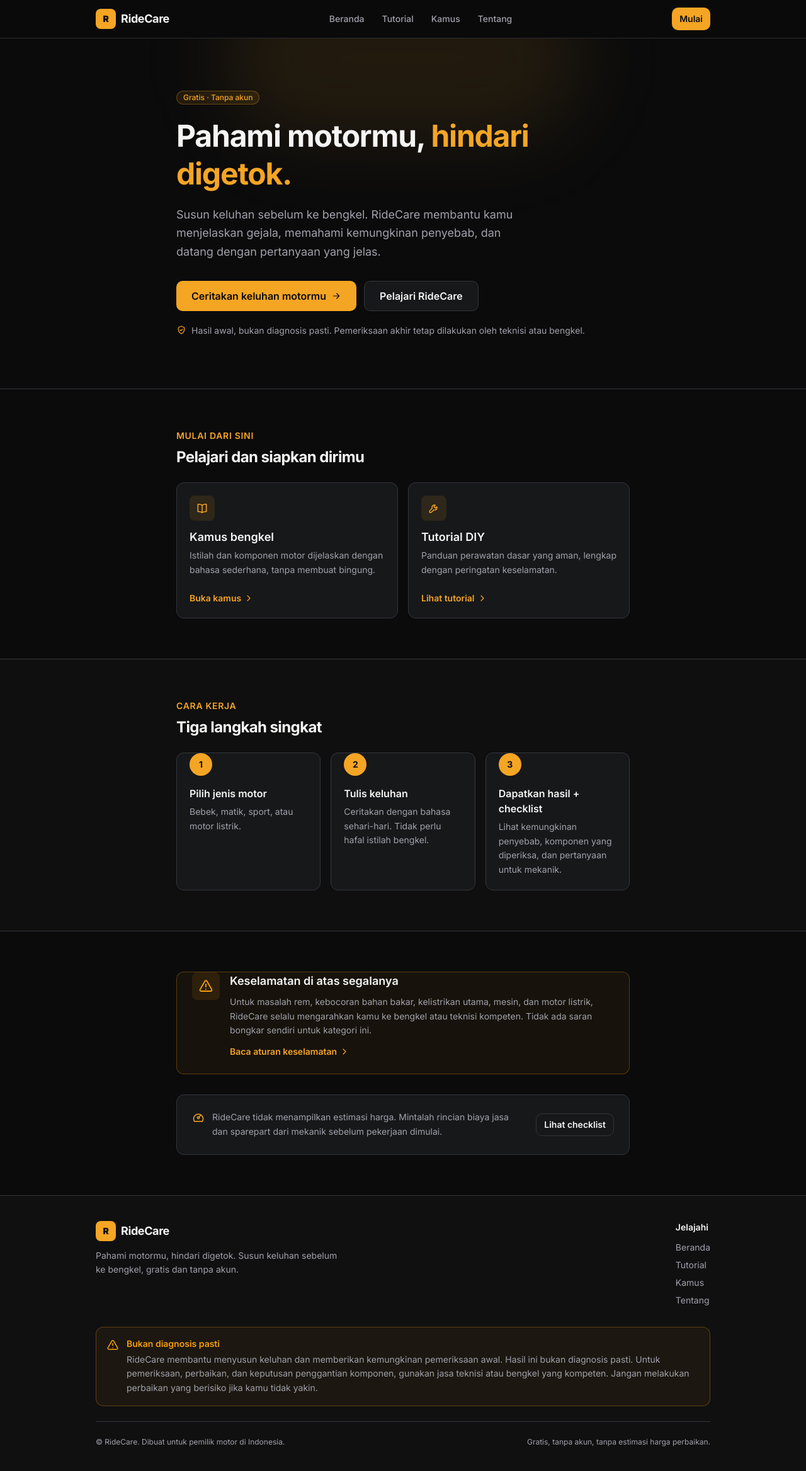
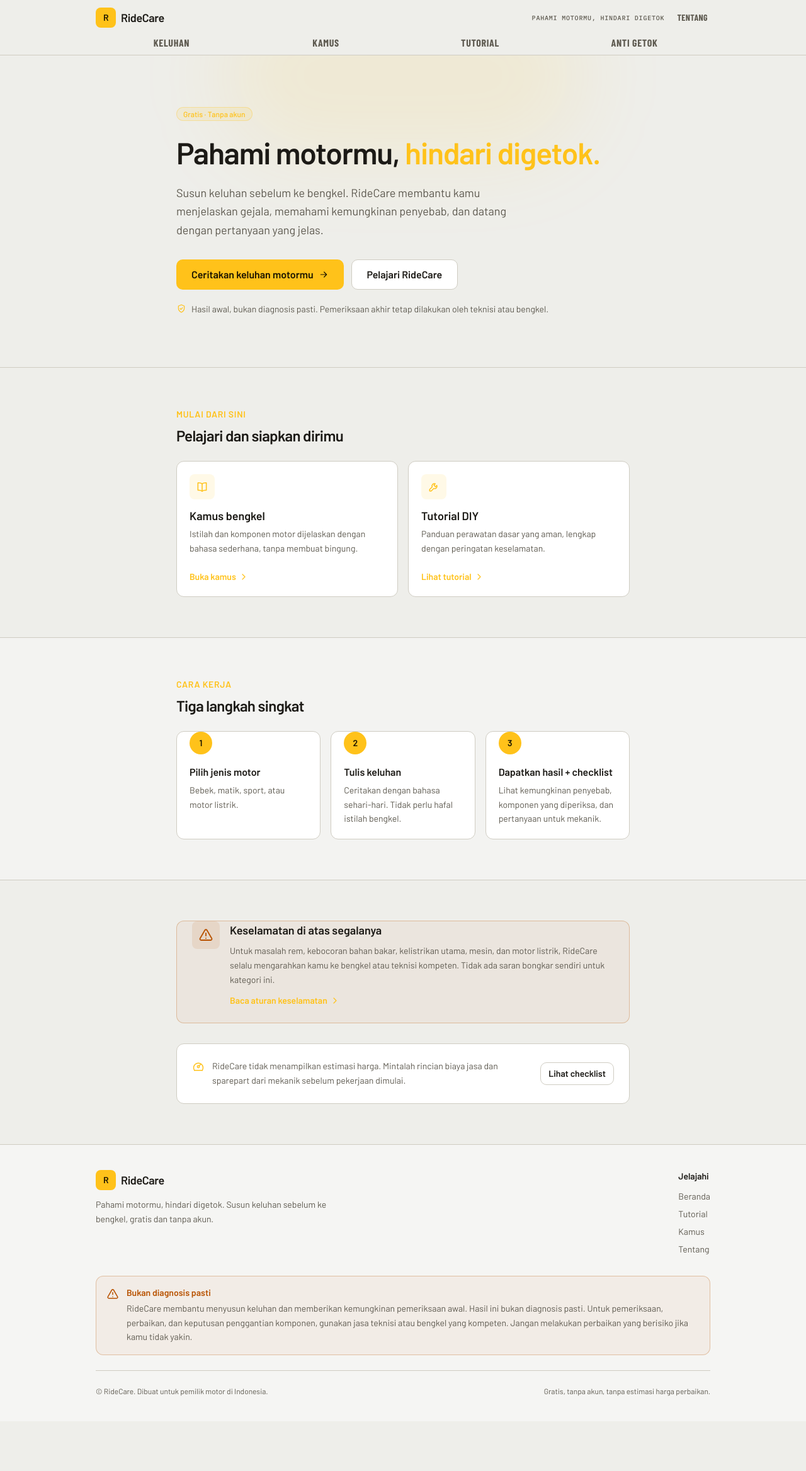
Before and after one commit to ahmadalfarisireal/RideCare, a Next.js app: page / in a window 1280 px wide. Shown: the whole page at 63% size. After the commit the page ends 2257 px from the top, so only its background shows below. Built offline with nearby package versions, Linux system fonts and the light colour scheme.

Commit message:
feat: fondasi tampilan baru (tema, font, header)

```diff
--- a/src/app/globals.css
+++ b/src/app/globals.css
@@ -1,19 +1,61 @@
 @import "tailwindcss";
 
 :root {
-  --bg: #0b0b0c;
-  --fg: #f5f5f4;
-  --surface: #17181a;
-  --surface-2: #222327;
-  --line: #34363b;
-  --muted: #a1a1aa;
-  --accent: #f5a524;
-  --accent-strong: #ff7a1a;
-  --danger: #ef4444;
-  --warning: #f59e0b;
-  --safe: #22c55e;
+  --bg: #121110;
+  --surface: #1b1a17;
+  --surface-2: #252320;
+  --line: #37332d;
+  --fg: #f3efe6;
+  --muted: #a8a193;
+  --accent: #ffc21a;
+  --accent-ink: #1a1400;
+  --accent-text: #ffc21a;
+  --good: #38c978;
+  --warn: #ff8a1f;
+  --bad: #ff5040;
+  --accent-strong: var(--warn);
+
+  --display: var(--font-barlow-condensed), "Arial Narrow", sans-serif;
+  --body: var(--font-barlow), ui-sans-serif, system-ui, sans-serif;
+  --mono: var(--font-ibm-plex-mono), ui-monospace, Menlo, monospace;
 
   color-scheme: dark;
+}
+
+@media (prefers-color-scheme: light) {
+  :root:not([data-theme="dark"]) {
+    --bg: #eeeeea;
+    --surface: #ffffff;
+    --surface-2: #e5e4de;
+    --line: #cfccc2;
+    --fg: #1c1a16;
+    --muted: #5e5a50;
+    --accent: #ffc21a;
+    --accent-ink: #1a1400;
+    --accent-text: #7a5200;
+    --good: #13803f;
+    --warn: #b85200;
+    --bad: #c4281a;
+
+    color-scheme: light;
+  }
+}
+
+:root[data-theme="light"] {
+  --bg: #eeeeea;
+  --surface: #ffffff;
+  --surface-2: #e5e4de;
+  --line: #cfccc2;
+  --fg: #1c1a16;
+  --muted: #5e5a50;
+  --accent: #ffc21a;
+  --accent-ink: #1a1400;
+  --accent-text: #7a5200;
+  --good: #13803f;
+  --warn: #b85200;
+  --bad: #c4281a;
+
+  color-scheme: light;
 }
 
 @theme inline {
@@ -24,11 +66,17 @@
   --color-border: var(--line);
   --color-muted: var(--muted);
   --color-accent: var(--accent);
+  --color-accent-ink: var(--accent-ink);
+  --color-accent-text: var(--accent-text);
   --color-accent-strong: var(--accent-strong);
-  --color-danger: var(--danger);
-  --color-warning: var(--warning);
-  --color-safe: var(--safe);
-  --font-sans: var(--font-inter), ui-sans-serif, system-ui, sans-serif;
+  --color-danger: var(--bad);
+  --color-warning: var(--warn);
+  --color-safe: var(--good);
+
+  --font-display: var(--display);
+  --font-sans: var(--body);
+  --font-body: var(--body);
+  --font-mono: var(--mono);
 }
 
 @layer base {
@@ -43,11 +91,22 @@
   body {
     background-color: var(--bg);
     color: var(--fg);
-    font-family: var(--font-inter), ui-sans-serif, system-ui, sans-serif;
+    font-family: var(--body);
   }
 
   ::selection {
     background-color: var(--accent);
-    color: var(--bg);
+    color: var(--accent-ink);
+  }
+
+  :focus-visible {
+    outline: 2px solid var(--accent);
+    outline-offset: 2px;
+  }
+
+  @media (prefers-reduced-motion: reduce) {
+    html {
+      scroll-behavior: auto;
+    }
   }
 }
--- a/src/app/layout.tsx
+++ b/src/app/layout.tsx
@@ -1,5 +1,5 @@
 import type { Metadata, Viewport } from "next";
-import { Inter } from "next/font/google";
+import { Barlow, Barlow_Condensed, IBM_Plex_Mono } from "next/font/google";
 import type { ReactNode } from "react";
 
 import { Footer } from "@/components/layout/footer";
@@ -8,9 +8,24 @@ import { SITE } from "@/lib/constants";
 
 import "./globals.css";
 
-const inter = Inter({
+const display = Barlow_Condensed({
   subsets: ["latin"],
-  variable: "--font-inter",
+  weight: ["600", "700"],
+  variable: "--font-barlow-condensed",
+  display: "swap",
+});
+
+const body = Barlow({
+  subsets: ["latin"],
+  weight: ["400", "500", "600"],
+  variable: "--font-barlow",
+  display: "swap",
+});
+
+const mono = IBM_Plex_Mono({
+  subsets: ["latin"],
+  weight: ["500"],
+  variable: "--font-ibm-plex-mono",
   display: "swap",
 });
 
@@ -31,19 +46,23 @@ export const metadata: Metadata = {
 };
 
 export const viewport: Viewport = {
-  themeColor: "#0b0b0c",
-  colorScheme: "dark",
+  themeColor: [
+    { media: "(prefers-color-scheme: light)", color: "#eeeeea" },
+    { media: "(prefers-color-scheme: dark)", color: "#121110" },
+  ],
+  colorScheme: "light dark",
 };
 
 export default function RootLayout({ children }: { children: ReactNode }) {
   return (
-    <html lang="id" className="h-full">
-      <body
-        className={`${inter.variable} flex min-h-full flex-col bg-background font-sans text-foreground antialiased`}
-      >
+    <html
+      lang="id"
+      className={`h-full ${display.variable} ${body.variable} ${mono.variable}`}
+    >
+      <body className="flex min-h-full flex-col bg-background font-sans text-foreground antialiased">
         <a
           href="#konten"
-          className="sr-only focus:not-sr-only focus:fixed focus:left-4 focus:top-4 focus:z-[60] focus:rounded-lg focus:bg-accent focus:px-4 focus:py-2 focus:text-sm focus:font-semibold focus:text-background"
+          className="sr-only focus:not-sr-only focus:fixed focus:left-4 focus:top-4 focus:z-[60] focus:rounded-lg focus:bg-accent focus:px-4 focus:py-2 focus:text-sm focus:font-semibold focus:text-accent-ink"
         >
           Lewati ke konten
         </a>
--- a/src/app/page.tsx
+++ b/src/app/page.tsx
@@ -162,7 +162,7 @@ export default function HomePage() {
             {steps.map((step) => (
               <Card key={step.number}>
                 <CardContent className="p-5">
-                  <span className="grid size-9 place-items-center rounded-full bg-accent text-sm font-bold text-background">
+                  <span className="grid size-9 place-items-center rounded-full bg-accent text-sm font-bold text-accent-ink">
                     {step.number}
                   </span>
                   <h3 className="mt-4 text-base font-semibold">
--- a/src/components/layout/header.tsx
+++ b/src/components/layout/header.tsx
@@ -1,87 +1,65 @@
 "use client";
 
 import Link from "next/link";
-import { useState } from "react";
+import { usePathname } from "next/navigation";
 
-import { buttonVariants } from "@/components/ui/button";
-import { CloseIcon, MenuIcon } from "@/components/ui/icons";
 import { Logo } from "@/components/ui/logo";
-import { NAV_LINKS } from "@/lib/constants";
+import { PRIMARY_TABS } from "@/lib/constants";
+import { cn } from "@/lib/utils";
+
+function isTabActive(href: string, pathname: string | null): boolean {
+  if (!pathname) return false;
+  if (href === "/keluhan") {
+    return ["/keluhan", "/hasil", "/pesan-mekanik"].includes(pathname);
+  }
+  if (href === "/tutorial") {
+    return pathname === "/tutorial" || pathname.startsWith("/tutorial/");
+  }
+  return pathname === href;
+}
 
 export function Header() {
-  const [isOpen, setIsOpen] = useState(false);
+  const pathname = usePathname();
 
   return (
-    <header className="sticky top-0 z-50 border-b border-border/80 bg-background/90 backdrop-blur">
-      <div className="mx-auto flex w-full max-w-5xl items-center justify-between gap-3 px-4 py-3 sm:px-6">
-        <Logo />
-
-        <nav
-          aria-label="Navigasi utama"
-          className="hidden items-center gap-1 md:flex"
-        >
-          {NAV_LINKS.map((link) => (
+    <header className="sticky top-0 z-50 border-b border-border bg-background/95 backdrop-blur supports-[backdrop-filter]:bg-background/85">
+      <div className="mx-auto w-full max-w-5xl px-3 pt-3 sm:px-6">
+        <div className="flex items-center justify-between gap-3 pb-3">
+          <Logo />
+          <div className="flex items-center gap-3 sm:gap-4">
+            <span className="hidden font-mono text-[10px] uppercase tracking-[0.08em] text-muted sm:inline">
+              Pahami motormu, hindari digetok
+            </span>
             <Link
-              key={link.href}
-              href={link.href}
-              className="rounded-lg px-3 py-2 text-sm font-medium text-muted transition-colors hover:bg-surface-2 hover:text-foreground"
+              href="/tentang"
+              className="rounded-md px-1 py-1 font-display text-sm font-bold uppercase tracking-wide text-muted transition-colors hover:text-foreground focus-visible:outline-none focus-visible:ring-2 focus-visible:ring-accent"
             >
-              {link.label}
+              Tentang
             </Link>
-          ))}
-        </nav>
-
-        <div className="hidden md:block">
-          <Link href="/keluhan" className={buttonVariants({ size: "sm" })}>
-            Mulai
-          </Link>
+          </div>
         </div>
 
-        <button
-          type="button"
-          onClick={() => setIsOpen((open) => !open)}
-          aria-expanded={isOpen}
-          aria-controls="mobile-menu"
-          aria-label={isOpen ? "Tutup menu" : "Buka menu"}
-          className="inline-flex size-10 items-center justify-center rounded-lg border border-border bg-surface text-foreground transition-colors hover:bg-surface-2 focus-visible:outline-none focus-visible:ring-2 focus-visible:ring-accent md:hidden"
-        >
-          {isOpen ? (
-            <CloseIcon className="size-5" />
-          ) : (
-            <MenuIcon className="size-5" />
-          )}
-        </button>
+        <nav aria-label="Menu utama" className="grid grid-cols-4 gap-1">
+          {PRIMARY_TABS.map((tab) => {
+            const active = isTabActive(tab.href, pathname);
+            return (
+              <Link
+                key={tab.href}
+                href={tab.href}
+                aria-current={active ? "page" : undefined}
+                className={cn(
+                  "min-w-0 border-b-[3px] px-1 pb-2 pt-1 text-center font-display text-[13px] font-bold uppercase leading-none tracking-[0.04em] transition-colors focus-visible:outline-none focus-visible:ring-2 focus-visible:ring-accent sm:text-base",
+                  active
+                    ? "border-accent text-foreground"
+                    : "border-transparent text-muted hover:text-foreground",
+                )}
+              >
+                {tab.label}
+              </Link>
+            );
+          })}
+        </nav>
       </div>
-
-      {isOpen ? (
-        <div
-          id="mobile-menu"
-          className="border-t border-border bg-background md:hidden"
-        >
-          <nav
-            aria-label="Navigasi mobile"
-            className="mx-auto flex w-full max-w-5xl flex-col gap-1 px-4 py-4 sm:px-6"
-          >
-            {NAV_LINKS.map((link) => (
-              <Link
-                key={link.href}
-                href={link.href}
-                onClick={() => setIsOpen(false)}
-                className="rounded-lg px-3 py-2.5 text-sm font-medium text-muted transition-colors hover:bg-surface-2 hover:text-foreground"
-              >
-                {link.label}
-              </Link>
-            ))}
-            <Link
-              href="/keluhan"
-              onClick={() => setIsOpen(false)}
-              className={buttonVariants({ className: "mt-2 w-full" })}
-            >
-              Ceritakan keluhan
-            </Link>
-          </nav>
-        </div>
-      ) : null}
     </header>
   );
 }
--- a/src/components/ui/button.tsx
+++ b/src/components/ui/button.tsx
@@ -9,7 +9,7 @@ const baseStyles =
   "inline-flex items-center justify-center gap-2 rounded-[10px] font-semibold transition-colors focus-visible:outline-none focus-visible:ring-2 focus-visible:ring-accent focus-visible:ring-offset-2 focus-visible:ring-offset-background disabled:pointer-events-none disabled:opacity-50";
 
 const variantStyles: Record<ButtonVariant, string> = {
-  primary: "bg-accent text-background hover:bg-accent-strong",
+  primary: "bg-accent text-accent-ink hover:bg-accent-strong",
   secondary:
     "border border-border bg-surface text-foreground hover:border-accent/60 hover:bg-surface-2",
   ghost: "text-foreground hover:bg-surface-2",
--- a/src/components/ui/logo.tsx
+++ b/src/components/ui/logo.tsx
@@ -14,7 +14,7 @@ export function Logo({ className }: { className?: string }) {
     >
       <span
         aria-hidden="true"
-        className="grid size-8 place-items-center rounded-lg bg-accent text-sm font-black text-background"
+        className="grid size-8 place-items-center rounded-lg bg-accent text-sm font-black text-accent-ink"
       >
         R
       </span>
--- a/src/lib/constants.ts
+++ b/src/lib/constants.ts
@@ -25,3 +25,10 @@ export const NAV_LINKS = [
   { href: "/kamus", label: "Kamus" },
   { href: "/tentang", label: "Tentang" },
 ] as const;
+
+export const PRIMARY_TABS = [
+  { href: "/keluhan", label: "Keluhan" },
+  { href: "/kamus", label: "Kamus" },
+  { href: "/tutorial", label: "Tutorial" },
+  { href: "/checklist", label: "Anti Getok" },
+] as const;
```
